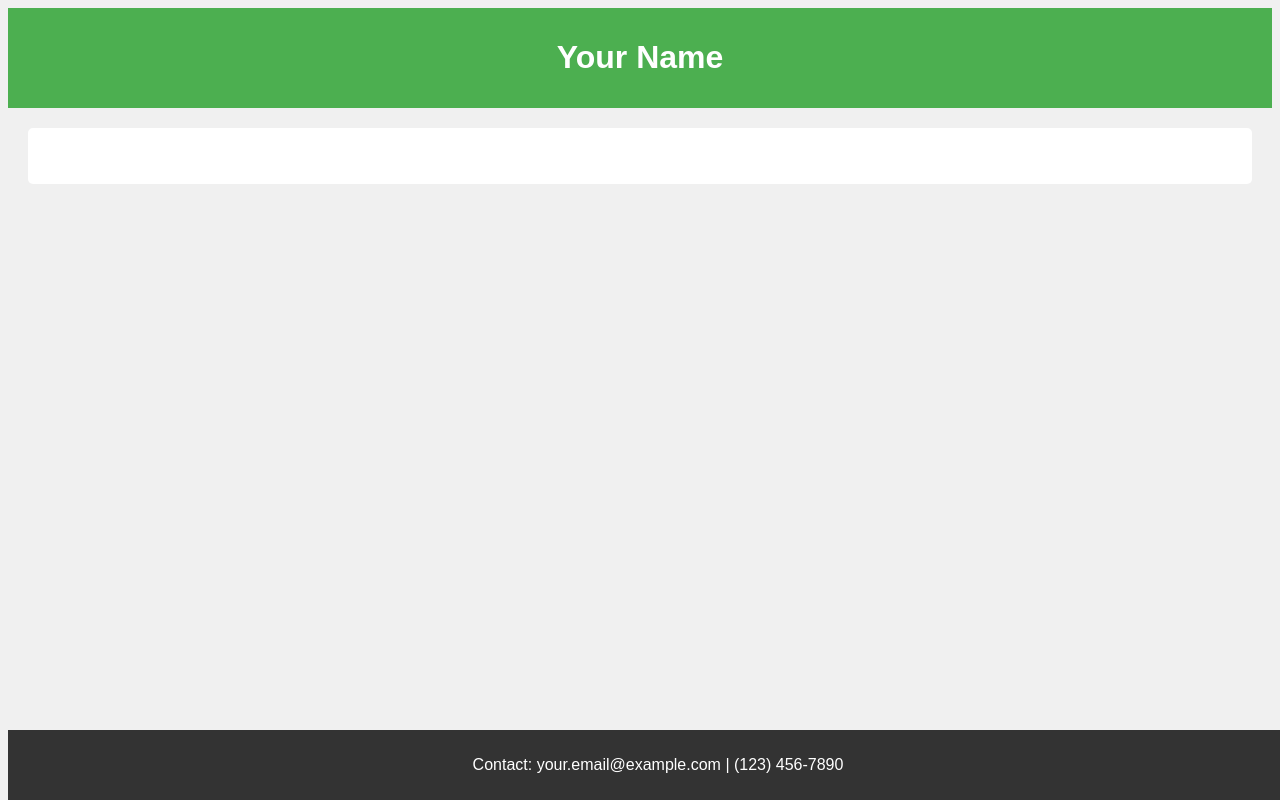
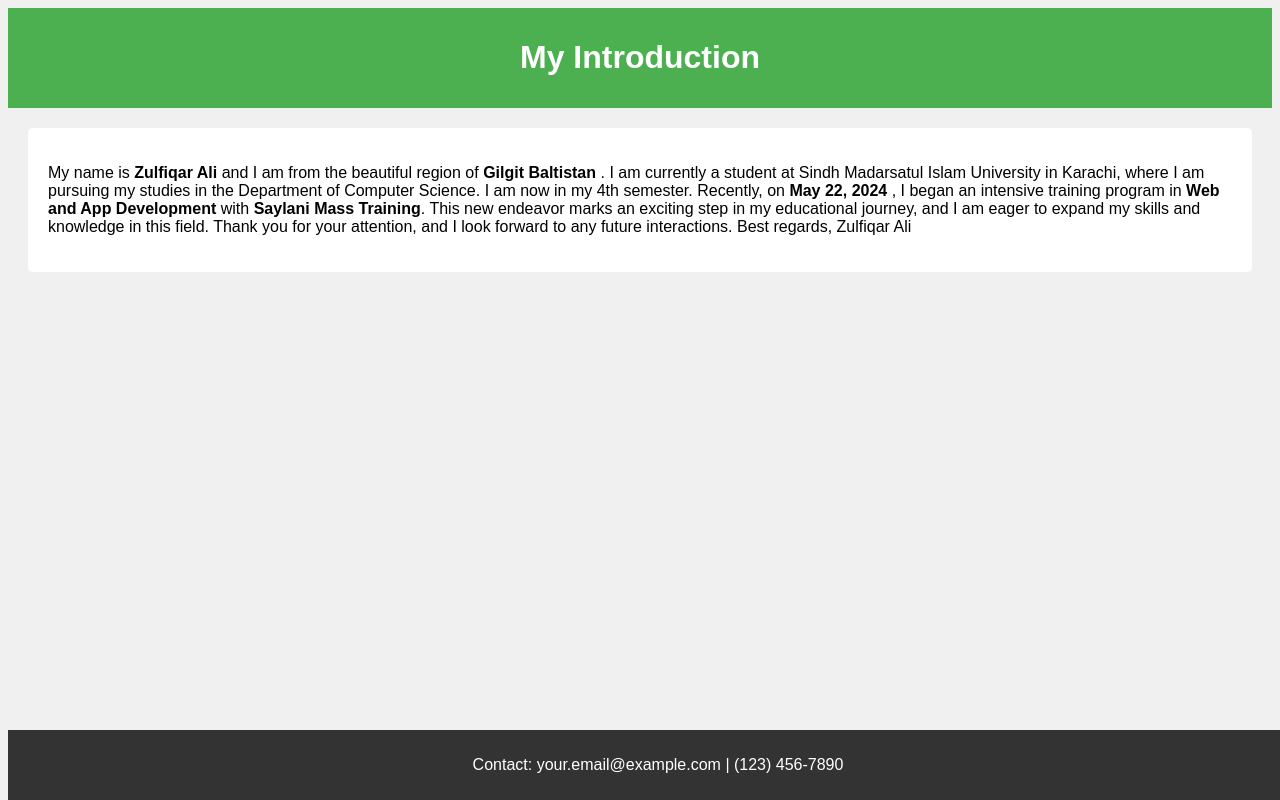
Before and after one commit to zulfiqaraliwd/My-Biography, a plain HTML site: page index.html in a window 1280 px wide. Drawn offline with Linux system fonts and the light colour scheme.

Commit message:
biography commit

```diff
--- a/index.html
+++ b/index.html
@@ -8,10 +8,19 @@
 </head>
 <body>
     <header>
-        <h1>Your Name</h1>
+        <h1>My Introduction</h1>
     </header>
     <section>
-        <p></p>
+        <p>My name is <b>Zulfiqar Ali </b> and I am from the beautiful region of <b>Gilgit Baltistan </b>.
+            I am currently a student at Sindh Madarsatul Islam University in Karachi, where I am pursuing my studies in the Department of Computer Science. I am now in my 4th semester.
+
+           Recently, on <b>May 22, 2024 </b>, I began an intensive training program in <strong>Web and App Development</strong> with <strong>Saylani Mass Training</strong>.
+            This new endeavor marks an exciting step in my educational journey, and I am eager to expand my skills and knowledge in this field.
+
+           Thank you for your attention, and I look forward to any future interactions.
+
+           Best regards,
+           Zulfiqar Ali</p>
     </section>
     <footer>
         <p>Contact: your.email@example.com | (123) 456-7890</p>
```
